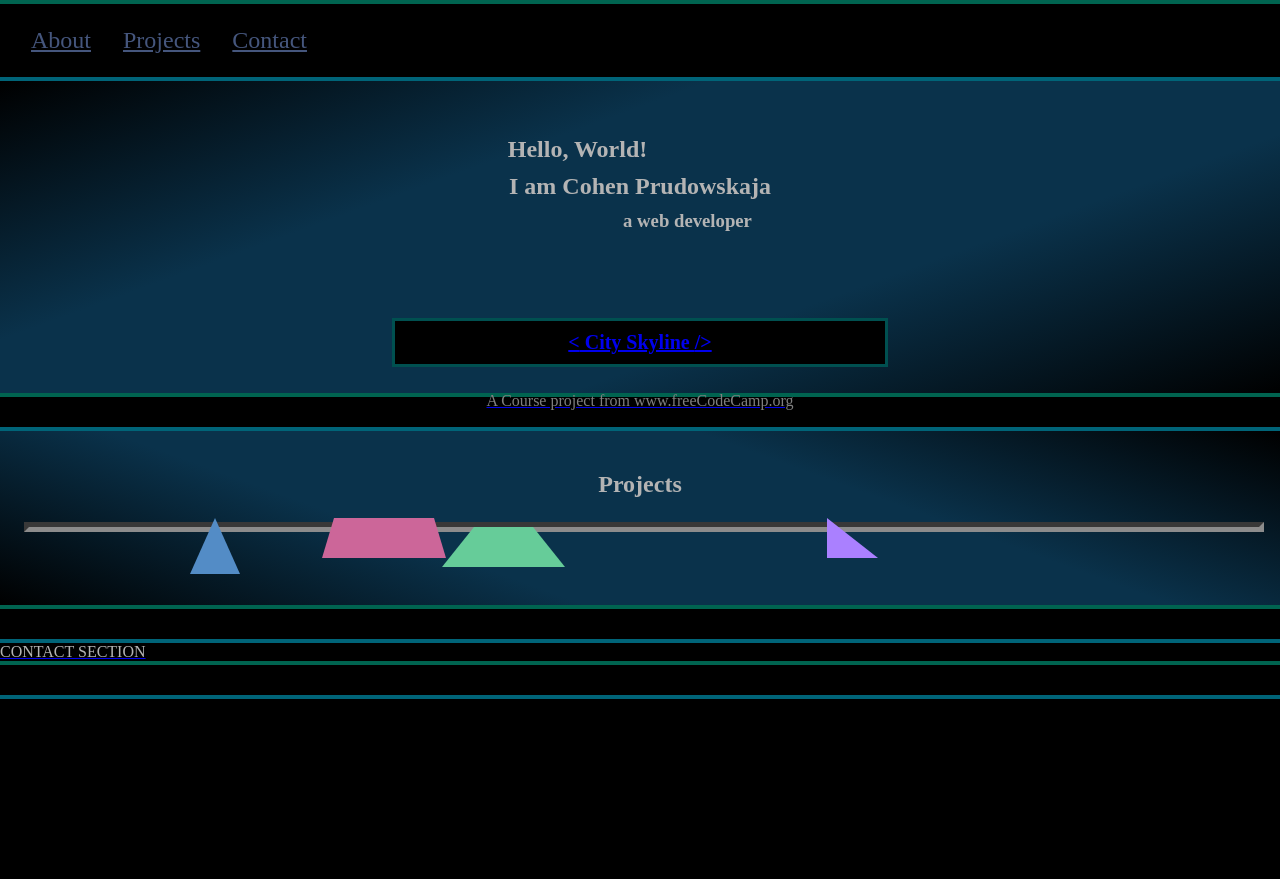
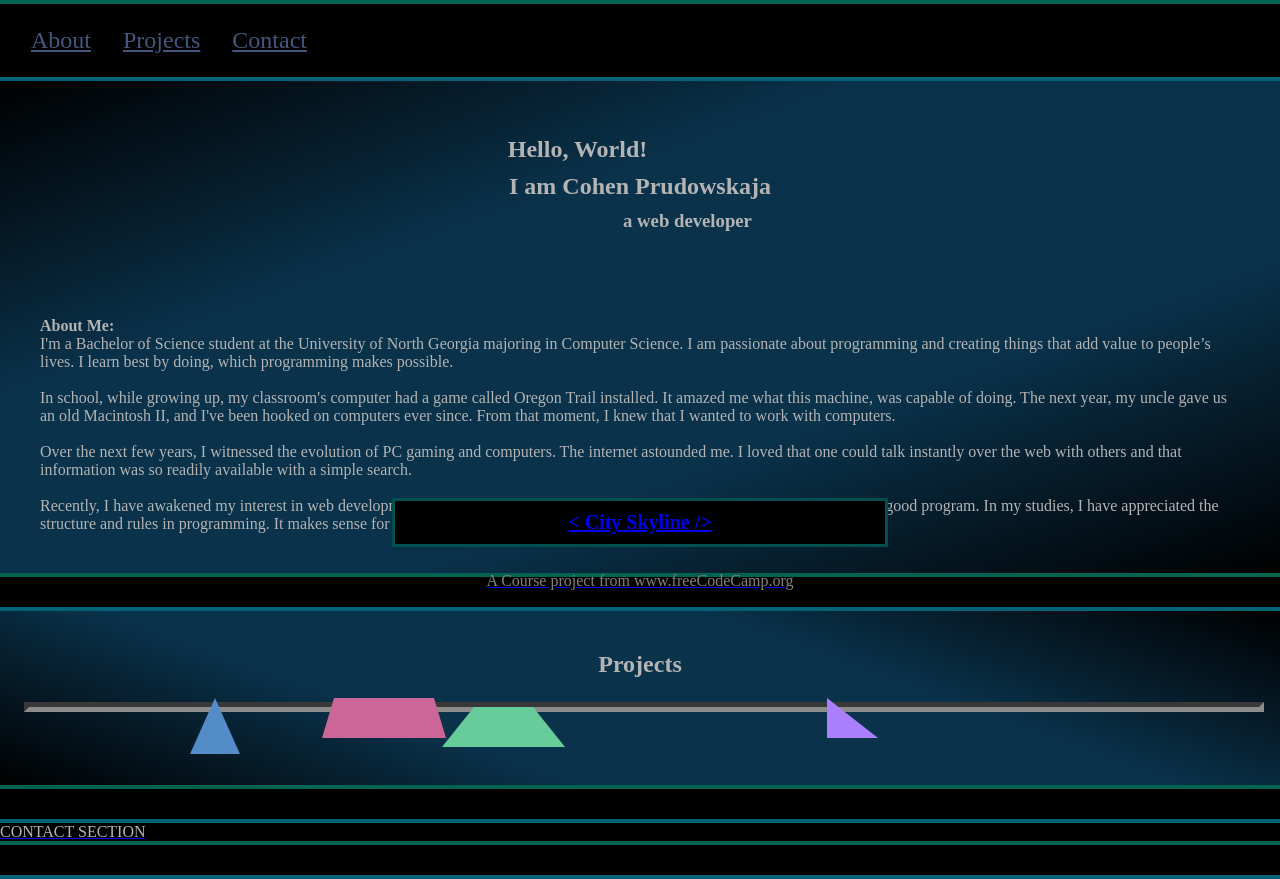
Before and after one commit to Cohen-Prudowskaja/Personal-Portfolio-Webpage, a plain HTML site: page index.html in a window 1280 px wide. Before the commit the page ends 800 px from the top, so only its background shows below. Drawn offline with Linux system fonts and the light colour scheme.

Commit message:
Update index.html, styles.css
Updated index.html, styles.css for Personal-Portfolio-Webpage project. Updated the .about-me element and styles.

```diff
--- a/index.html
+++ b/index.html
@@ -44,7 +44,15 @@
       <h3 class="web-dev">a web developer</h3>
       <div class="about-me">
         <h4>About Me:</h4>
-        <p>paragraph</p>
+        <p>I'm a Bachelor of Science student at the University of North Georgia majoring in Computer Science. I am passionate about programming and creating things that add value to people’s lives. I learn best by doing, which programming makes possible.
+<br>
+<br>
+In school, while growing up, my classroom's computer had a game called Oregon Trail installed. It amazed me what this machine, was capable of doing. The next year, my uncle gave us an old Macintosh II, and I've been hooked on computers ever since. From that moment, I knew that I wanted to work with computers.
+<br>
+<br>
+Over the next few years, I witnessed the evolution of PC gaming and computers. The internet astounded me. I loved that one could talk instantly over the web with others and that information was so readily available with a simple search.
+<br><br>
+Recently, I have awakened my interest in web development. I started by taking some courses and exploring what it takes to create a good program. In my studies, I have appreciated the structure and rules in programming. It makes sense for code to be organized and consistent and not abstract.</p>
       </div>
     </section>
     <div class="seperator"></div>
--- a/styles.css
+++ b/styles.css
@@ -89,8 +89,10 @@ section {
 
 .about-me {
   padding-top: 80px;
-  padding-right: 300px;
+  padding-right: 20px;
+  padding-left: 20px;
   padding-bottom: 20px;
+  text-align: left;
 }
 
 .seperator {
```
